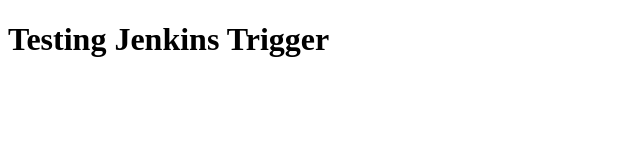
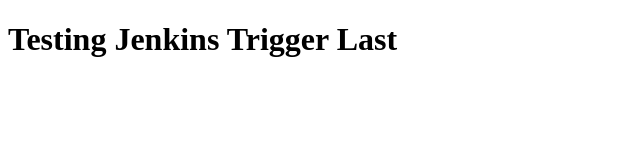
Before and after one commit to RethulC/Test-Project, an Angular app: page / in a window 1280 px wide. Shown: the top 160 px of the page, without its empty margins (0-640 px from the left). Built offline with nearby package versions, Linux system fonts and the light colour scheme.

Commit message:
friday last

```diff
--- a/src/app/app.component.html
+++ b/src/app/app.component.html
@@ -1 +1 @@
-<h1>Testing Jenkins Trigger</h1>
+<h1>Testing Jenkins Trigger Last</h1>
```
